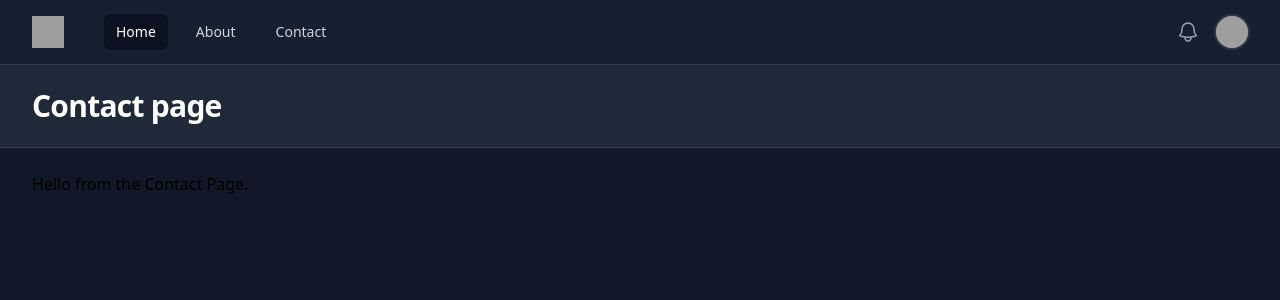
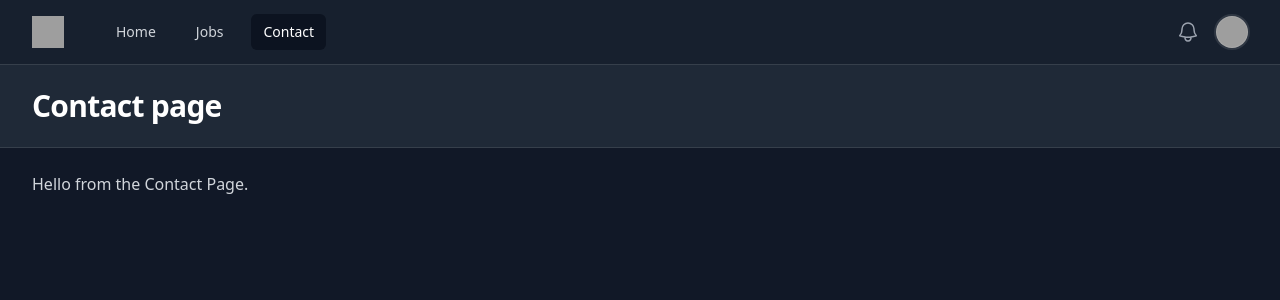
Before and after one commit to Dragontand/Laracast, a Laravel app: page /contact in a window 1280 px wide. Shown: the top 300 px of the page. Run offline with Laravel 12, Linux system fonts and the light colour scheme; some libraries are stand-ins or nearby versions; grey boxes are pictures that could not be loaded.

Commit message:
Finished until ep. 6
Finished until ep. 6

```diff
--- a/resources/views/Components/layout.blade.php
+++ b/resources/views/Components/layout.blade.php
@@ -8,9 +8,8 @@
     <title>Home Page</title>
     <script src="https://cdn.tailwindcss.com"></script>
 </head>
+
 <body class="h-full">
-    <!-- Include this script tag or install `@tailwindplus/elements` via npm: -->
-    <!-- <script src="https://cdn.jsdelivr.net/npm/@tailwindplus/elements@1" type="module"></script> -->
     <div class="min-h-full">
     <nav class="bg-gray-800/50">
         <div class="mx-auto max-w-7xl px-4 sm:px-6 lg:px-8">
@@ -22,9 +21,9 @@
             <div class="hidden md:block">
                 <div class="ml-10 flex items-baseline space-x-4">
                 <!-- Current: "bg-gray-950/50 text-white", Default: "text-gray-300 hover:bg-white/5 hover:text-white" -->
-                <a href="/" aria-current="page" class="rounded-md bg-gray-950/50 px-3 py-2 text-sm font-medium text-white">Home</a>
-                <a href="/about" class="rounded-md px-3 py-2 text-sm font-medium text-gray-300 hover:bg-white/5 hover:text-white">About</a>
-                <a href="/contact" class="rounded-md px-3 py-2 text-sm font-medium text-gray-300 hover:bg-white/5 hover:text-white">Contact</a>
+                <x-nav-link href="/" :active="request()->is('/')">Home</x-nav-link>
+                <x-nav-link href="/jobs" :active="request()->is('jobs')">Jobs</x-nav-link>
+                <x-nav-link href="/contact" :active="request()->is('contact')" type="button">Contact</x-nav-link>
                 </div>
             </div>
             </div>
@@ -96,7 +95,7 @@
         </div>
     </header>
 
-    <main>
+    <main class="text-gray-300">
         <div class="mx-auto max-w-7xl px-4 py-6 sm:px-6 lg:px-8">
         {{ $slot }}
         </div>
--- a/resources/views/about.blade.php
+++ /dev/null
@@ -1,6 +0,0 @@
-<x-layout>
-    <x-slot:heading>
-        About page
-    </x-slot:heading>
-    <h1>Hello from the About Page.</h1>
-</x-layout>
--- /dev/null
+++ b/resources/views/components/nav-link.blade.php
@@ -0,0 +1,6 @@
+@props(['active' => false])
+
+<a class="{{ $active ? 'bg-gray-950/50 text-white' : 'text-gray-300 hover:bg-white/5 hover:text-white'}} rounded-md px-3 py-2 text-sm font-medium"
+    aria-current="{{ $active ? 'page' : 'false' }}"
+    {{ $attributes }}>
+{{ $slot }}</a>
--- a/resources/views/home.blade.php
+++ b/resources/views/home.blade.php
@@ -2,5 +2,4 @@
     <x-slot:heading>
         Home page
     </x-slot:heading>
-    <h1>Hello from the Home Page.</h1>
 </x-layout>
--- a/routes/web.php
+++ b/routes/web.php
@@ -1,14 +1,46 @@
 <?php
 
+use Illuminate\Support\Arr;
 use Illuminate\Support\Facades\Route;
+
+$jobs = [
+    [
+        'id' => 1,
+        'title' =>'Director',
+        'salary' => '$50,000',
+    ],
+    [
+        'id' => 2,
+        'title' =>'Programmer',
+        'salary' => '$10,000',
+    ],
+    [
+        'id' => 3,
+        'title' =>'Teacher',
+        'salary' => '$40,000',
+    ]
+];
 
 Route::get('/', function () {
     return view('home');
 });
 
-Route::get('/about', function () {
-    return view('about');
+Route::get('/jobs', function () use ($jobs) {
+    return view('jobs', [
+        'jobs' => $jobs]);
 });
+
+Route::get('/jobs/{id}', function ($id) use ($jobs) {
+    // Arr::first($jobs, function ($job) use ($id) {
+    //     return $job['id'] == $id;
+    // });
+
+    $job = Arr::first($jobs, fn($job) => $job['id'] == $id);
+
+    return view('job', [
+        'job' => $job]);
+});
+
 
 Route::get('/contact', function () {
     return view('contact');
```
Also changed, not shown: resources/views/job.blade.php (added, +11 -0 lines), resources/views/jobs.blade.php (added, +14 -0 lines), database/database.sqlite.
